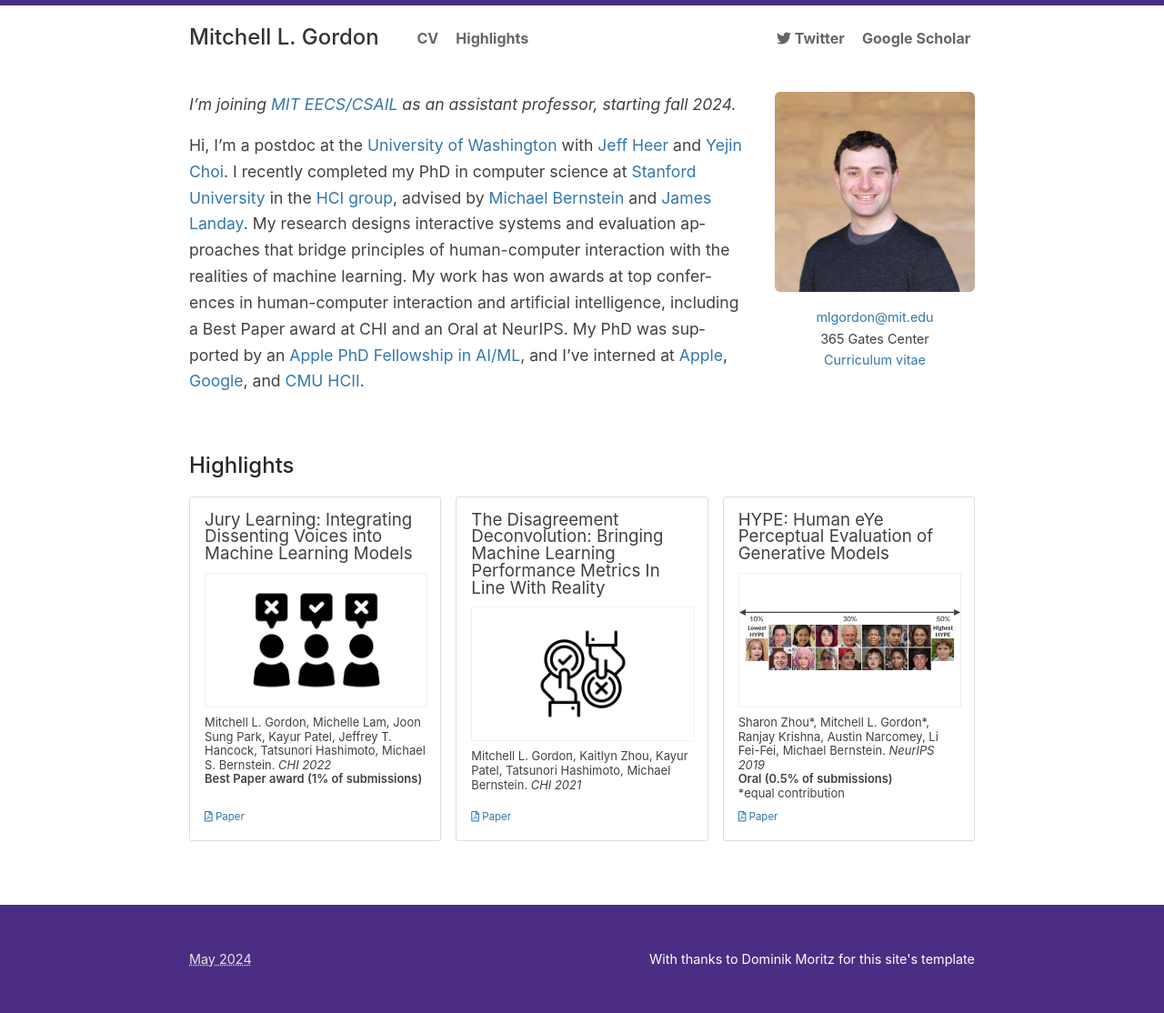
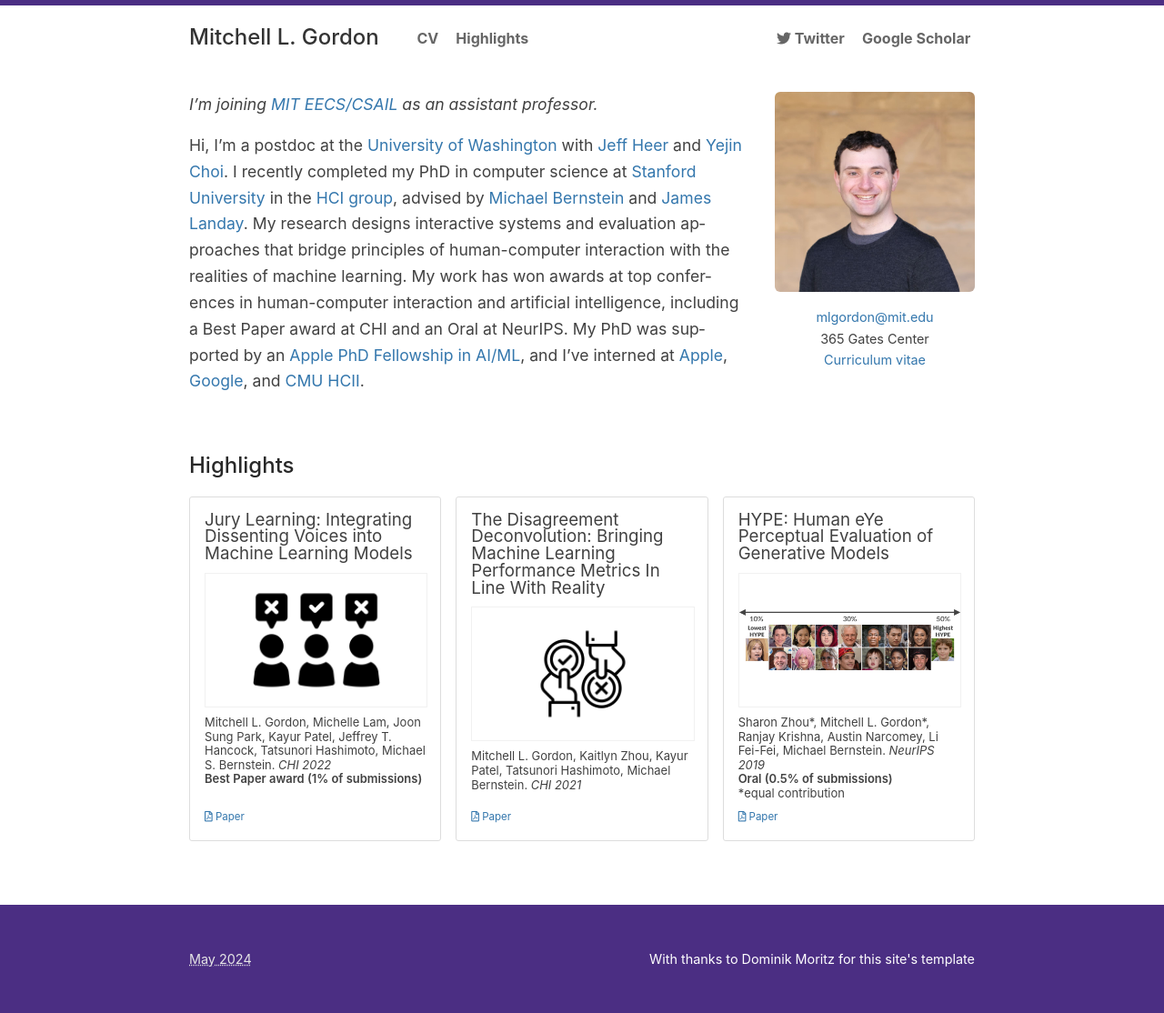
Before and after one commit to mitchellg/mitchellg.github.io, a Jekyll site: the page built from index.md, in a window 1280 px wide. Shown: the whole page at 91% size. Built offline with Jekyll 4.4.1, drawn with Linux system fonts in a browser that asks for light colours; a style sheet for code colours, icons or effects is not loaded.

Commit message:
Update index.md

```diff
--- a/index.md
+++ b/index.md
@@ -9,7 +9,7 @@
 <div class="columns" markdown="1">
 
 <div class="intro" markdown="1">
-*I'm joining [MIT EECS/CSAIL](https://www.eecs.mit.edu/) as an assistant professor, starting fall 2024.*
+*I'm joining [MIT EECS/CSAIL](https://www.eecs.mit.edu/) as an assistant professor.*
 
 Hi, I'm a postdoc at the [University of Washington](https://www.cs.washington.edu/) with [Jeff Heer](https://homes.cs.washington.edu/~jheer/) and [Yejin Choi](https://homes.cs.washington.edu/~yejin/). I recently completed my PhD in computer science at [Stanford University](http://www.stanford.edu/) in the [HCI group](http://hci.stanford.edu/), advised by [Michael Bernstein](https://hci.stanford.edu/msb/) and [James Landay](https://www.landay.org/). My research designs interactive systems and evaluation approaches that bridge principles of human-computer interaction with the realities of machine learning. My work has won awards at top conferences in human-computer interaction and artificial intelligence, including a Best Paper award at CHI and an Oral at NeurIPS. My PhD was supported by an [Apple PhD Fellowship in AI/ML](https://machinelearning.apple.com/updates/introducing-apple-scholars-aiml), and I've interned at [Apple](http://apple.com/), [Google](http://apple.com/), and [CMU HCII](http://www.hcii.cmu.edu/).
 </div>
```
